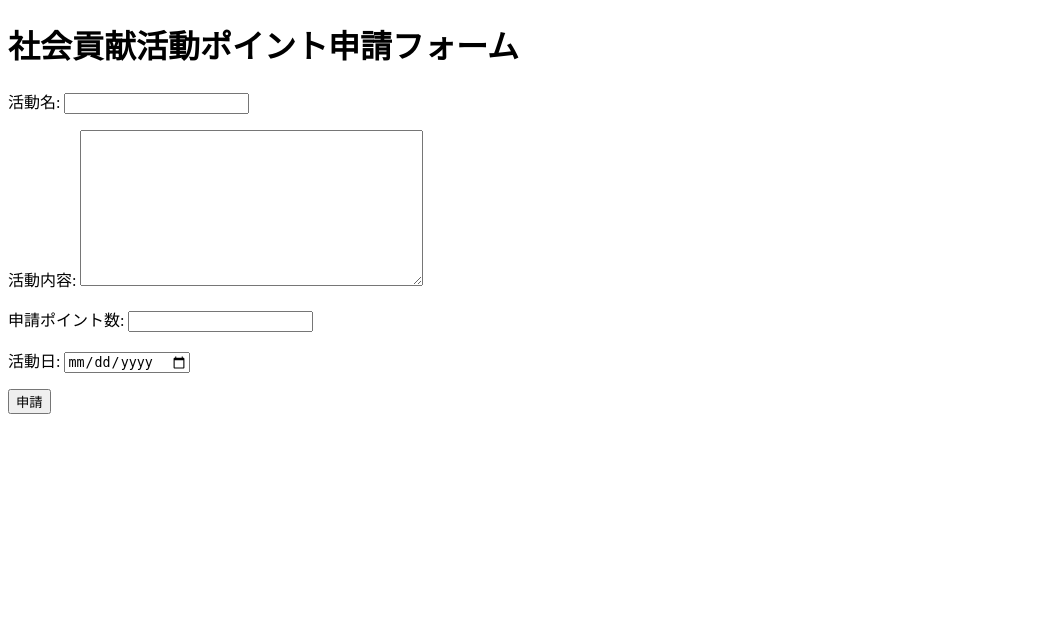
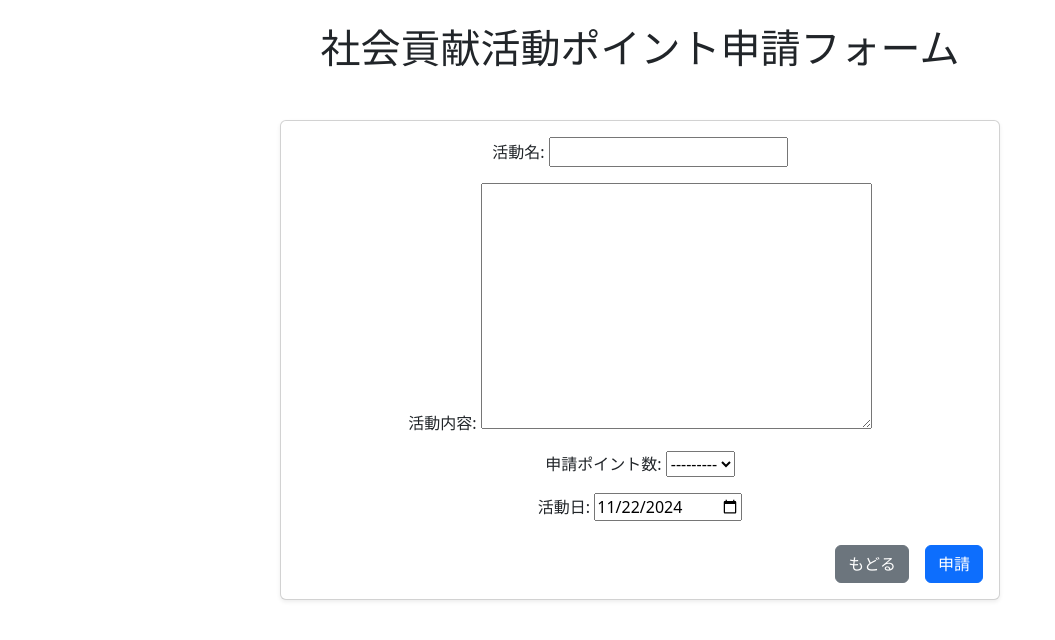
Before and after one commit to t22cs007/project, a Django app: page /point/create/ in a window 1280 px wide. Shown: the top 640 px of the page, without its empty margins (0-1055 px from the left). Run offline with Django 4.2, Linux system fonts and the light colour scheme; a user stored in the database is signed in.

Commit message:
pointフォームの体裁調整

```diff
--- a/point/models.py
+++ b/point/models.py
@@ -1,6 +1,7 @@
 from django.db import models
 from django.conf import settings
 from django.utils import timezone
+from datetime import date,timedelta
 from django.utils.translation import gettext_lazy as _
 from accounts.models import User
 import random
@@ -26,13 +27,25 @@ def random_url():
 # # Create your models here.
 
 # models.py (アプリケーション名: contributionApp)
+from django.core.validators import MaxValueValidator,MinValueValidator
+
+POINT_CHOICES = (
+    (50,'50'),
+    (100,'100'),
+    (150,'150'),
+    (200,'200'),
+    (250,'250'),
+    (300,'300'),
+)
 
 class Point(models.Model):
     # user = models.ForeignKey(settings.AUTH_USER_MODEL, on_delete=models.CASCADE)
     activity_name = models.CharField(max_length=255)
     description = models.TextField()
-    points_requested = models.PositiveIntegerField()
-    date = models.DateField()
+    # points_requested = models.PositiveIntegerField(default=50,validators=[MinValueValidator(50),MaxValueValidator(300)])
+    points_requested = models.PositiveIntegerField(verbose_name="ポイント",choices=POINT_CHOICES)
+    date = models.DateField(default=date.today())
+    # date = models.DateField(default=lambda: date.today()+timedelta(days=5))
     is_approved = models.BooleanField(default=False)
     created_at = models.DateTimeField(auto_now_add=True)
     updated_at = models.DateTimeField(auto_now=True)
--- a/templates/point/create.html
+++ b/templates/point/create.html
@@ -1,15 +1,34 @@
-<!-- templates/contribution/create.html -->
-<!DOCTYPE html>
-<html>
-<head>
-    <title>社会貢献活動申請</title>
-</head>
-<body>
-    <h1>社会貢献活動ポイント申請フォーム</h1>
-    <form method="post">
-        {% csrf_token %}
-        {{ form.as_p }}
-        <button type="submit">申請</button>
-    </form>
-</body>
-</html>
+{% extends 'base.html' %}
+
+{% block title %}
+<div class="h1 text-center my-4">社会貢献活動ポイント申請フォーム</div>
+{% endblock %}
+
+{% block content %}
+<div class="container my-5">
+    <div class="row justify-content-center">
+        <div class="col-md-8">
+            <!-- カードスタイル -->
+            <div class="card shadow-sm">
+                <div class="card-body">
+                    <!-- フォーム -->
+                    <form method="post">
+                        {% csrf_token %}
+
+                        <!-- フォーム全体 -->
+                        <div class="form-container">
+                            {{ form.as_p }}
+                        </div>
+
+                        <!-- ボタンエリア -->
+                        <div class="mt-4 d-flex justify-content-end gap-3">
+                            <a href="{% url 'point:index' %}" class="btn btn-secondary">もどる</a>
+                            <button type="submit" class="btn btn-primary">申請</button>
+                        </div>
+                    </form>
+                </div>
+            </div>
+        </div>
+    </div>
+</div>
+{% endblock %}
```
Also changed, not shown: db.sqlite3.
